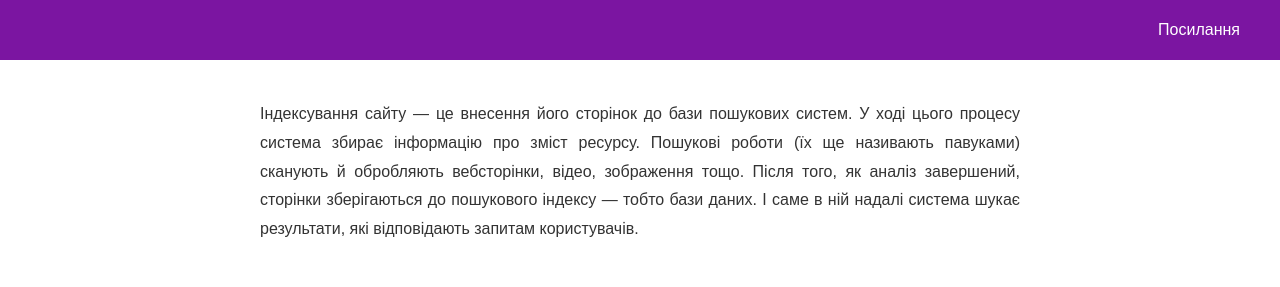
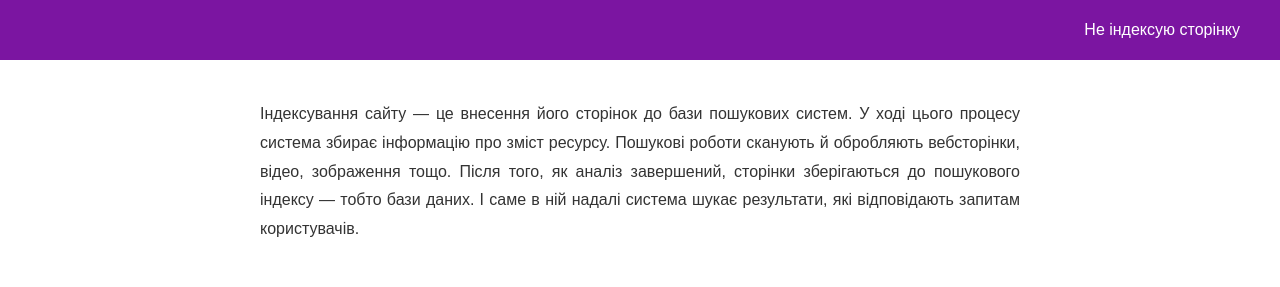
Before and after one commit to babpro1/Osint.lab3, a plain HTML site: page index.html in a window 1280 px wide. Drawn offline with Linux system fonts and the light colour scheme.

Commit message:
Update index.html

```diff
--- a/index.html
+++ b/index.html
@@ -53,12 +53,12 @@
 </head>
 <body>
     <header class="top-bar">
-        <a href="#" class="nav-link">Посилання</a>
+        <a href="hide.html" class="nav-link">Не індексую сторінку</a>
     </header>
 
     <main class="content">
         <p>
-            Індексування сайту — це внесення його сторінок до бази пошукових систем. У ході цього процесу система збирає інформацію про зміст ресурсу. Пошукові роботи (їх ще називають павуками) сканують й обробляють вебсторінки, відео, зображення тощо. Після того, як аналіз завершений, сторінки зберігаються до пошукового індексу — тобто бази даних. І саме в ній надалі система шукає результати, які відповідають запитам користувачів.
+            Індексування сайту — це внесення його сторінок до бази пошукових систем. У ході цього процесу система збирає інформацію про зміст ресурсу. Пошукові роботи сканують й обробляють вебсторінки, відео, зображення тощо. Після того, як аналіз завершений, сторінки зберігаються до пошукового індексу — тобто бази даних. І саме в ній надалі система шукає результати, які відповідають запитам користувачів.
         </p>
     </main>
 </body>
```
